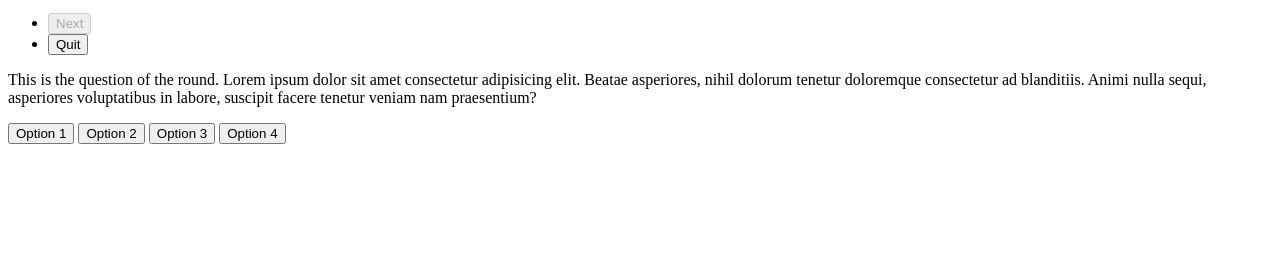
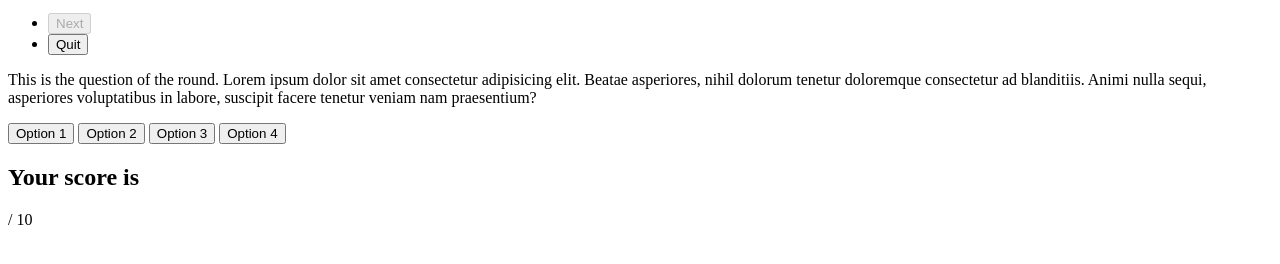
Before and after one commit to kevingarciamartin/quiz-game, a plain HTML site: page src/template.html in a window 1280 px wide. Shown: the part 104-368 px from the top of the page. Drawn offline with Linux system fonts and the light colour scheme.

Commit message:
Add results content

```diff
--- a/src/template.html
+++ b/src/template.html
@@ -53,7 +53,16 @@
         </article>
       </section>
 
-      <section id="results"></section>
+      <section id="results">
+        <article>
+          <h2>Your score is</h2>
+        </article>
+        <article id="score">
+          <span id="points"></span>
+          <span>/</span>
+          <span id="rounds">10</span>
+        </article>
+      </section>
     </main>
   </body>
 </html>
```
